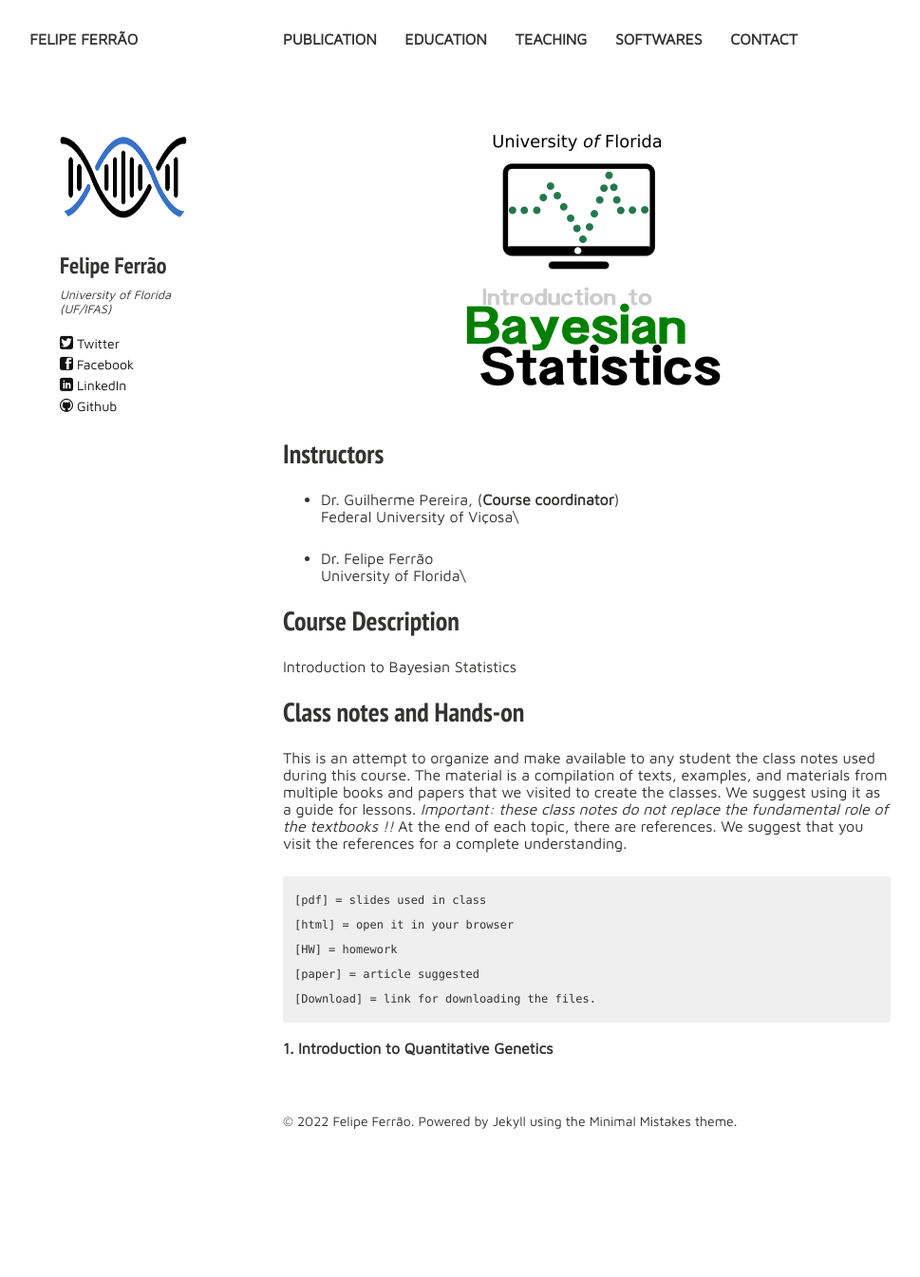
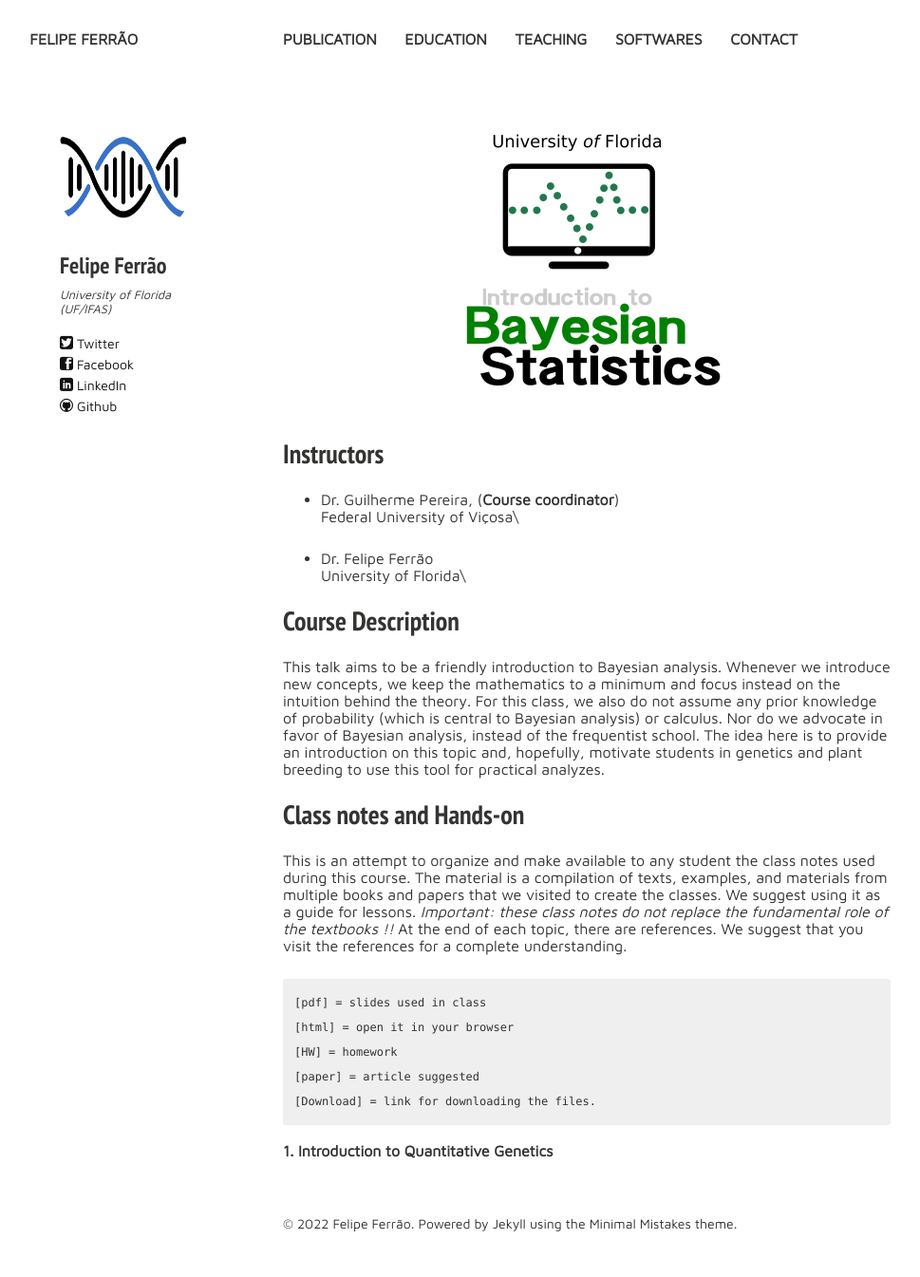
Before and after one commit to lfelipe-ferrao/lfelipe-ferrao.github.io, a Jekyll site: the page built from class/Bayesian/index.md, in a window 1280 px wide. Shown: the whole page at 95% size, without its empty margins (22-991 px from the left). Built offline with Jekyll 4.4.1, drawn with Linux system fonts in a browser that asks for light colours; nearby versions of some CDN libraries; our own code applies the rules of GitHub Pages for plain Markdown files; before the commit the page ends 1237 px from its top, so only the background shows below that.

Commit message:
Update index.md

```diff
--- a/class/Bayesian/index.md
+++ b/class/Bayesian/index.md
@@ -12,7 +12,7 @@ University of Florida\
 
 ## Course Description
 
-Introduction to Bayesian Statistics
+This talk aims to be a friendly introduction to Bayesian analysis. Whenever we introduce new concepts, we keep the mathematics to a minimum and focus instead on the intuition behind the theory. For this class, we also do not assume any prior knowledge of probability (which is central to Bayesian analysis) or calculus. Nor do we advocate in favor of Bayesian analysis, instead of the frequentist school. The idea here is to provide an introduction on this topic and, hopefully, motivate students in genetics and plant breeding to use this tool for practical analyzes.
 
 ## Class notes and Hands-on
 
```
